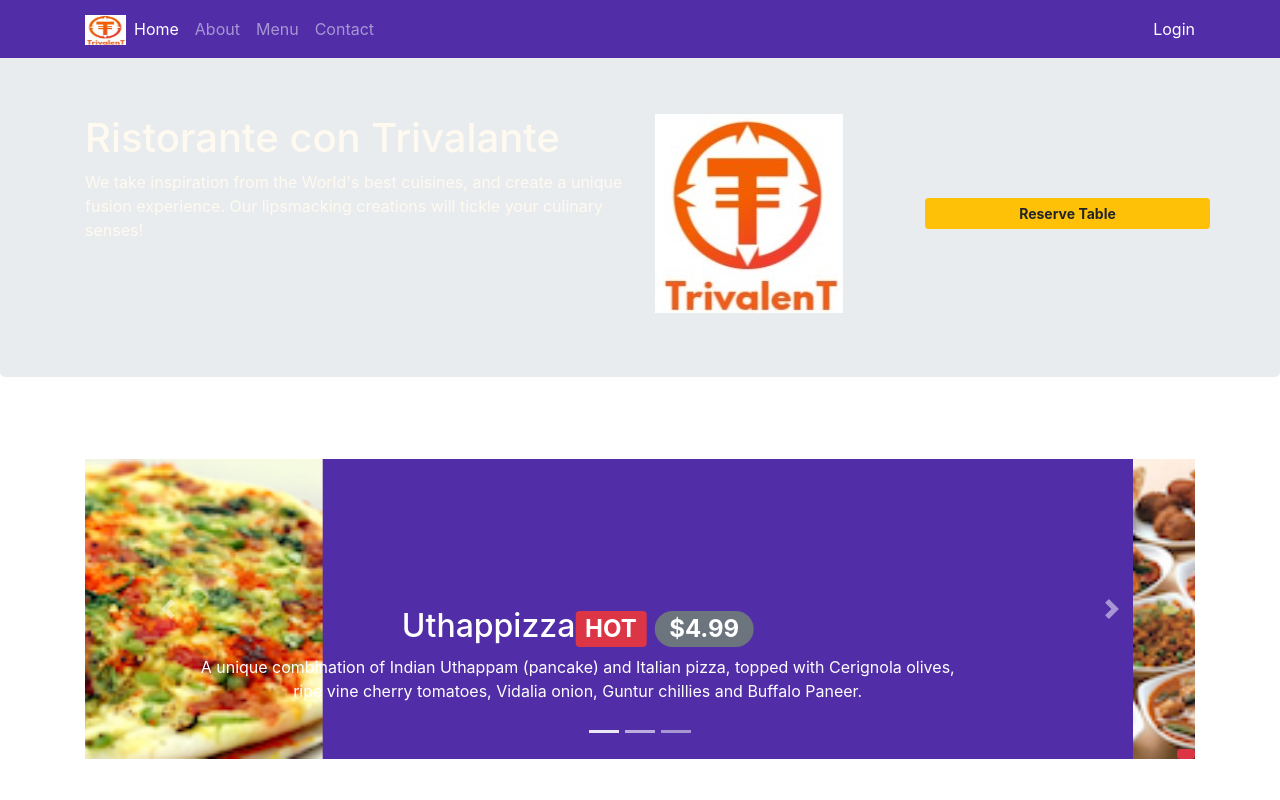
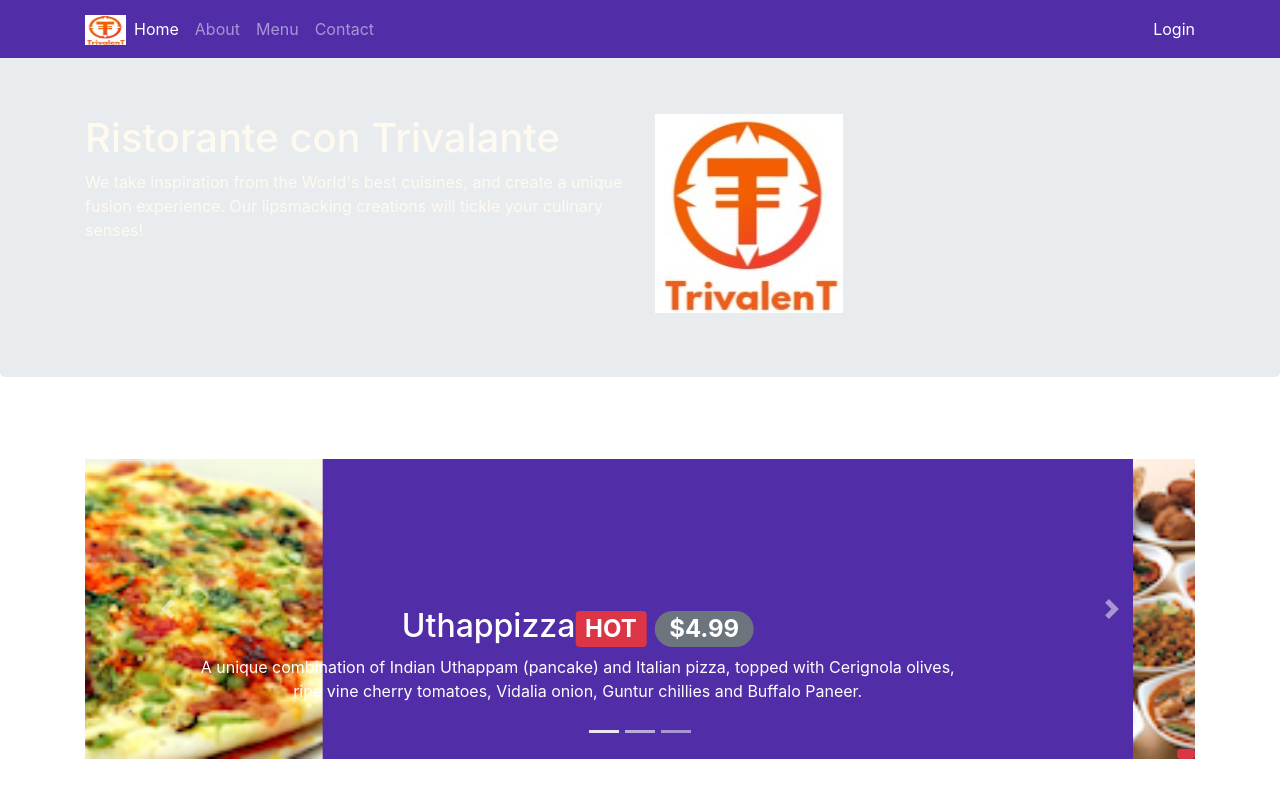
Before and after one commit to 5h0bh4nk/TrivalantE, a website: page index.html in a window 1280 px wide. Shown: the top 800 px of the page. Drawn offline with nearby package versions, Linux system fonts and the light colour scheme.

Commit message:
Update index.html

```diff
--- a/index.html
+++ b/index.html
@@ -147,7 +147,6 @@
             </div>
         </div>
     </div>
-
     <header class="jumbotron">
         <div class="container">
             <div class="row row-header">
@@ -155,14 +154,8 @@
                     <h1>Ristorante con Trivalante</h1>
                     <p>We take inspiration from the World's best cuisines, and create a unique fusion experience. Our lipsmacking creations will tickle your culinary senses!</p>
                 </div>
-                <div class="col-12 col-sm-3 align-self-center">
+                <div class="col-12 col-sm align-self-center">
                     <img src="img/logo.png" class="img-fluid">
-                </div>
-                <a role="button" class="col-12 col-sm-3 align-self-center btn btn-block btn-sm btn-warning"
-                data-toggle="modal" data-target="#reservemodal" >
-
-                        <strong>Reserve Table</strong>
-                </a>
                 </div>
             </div>
         </div>
```
